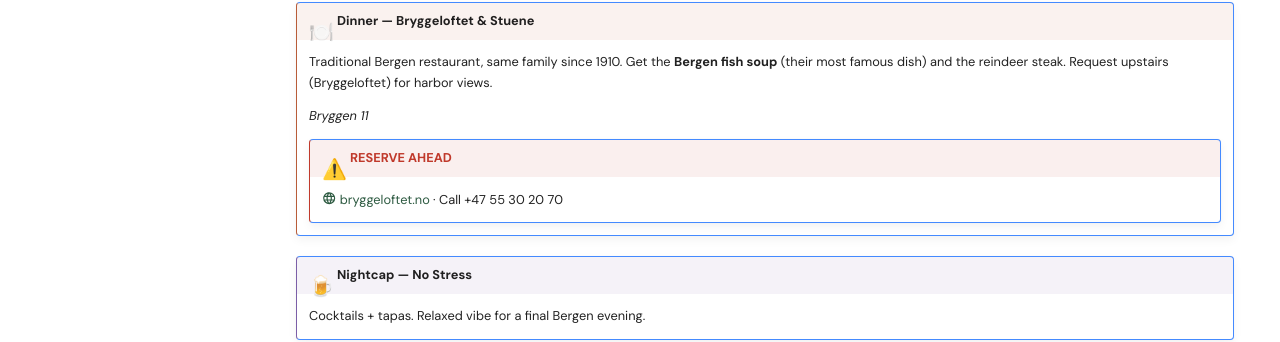
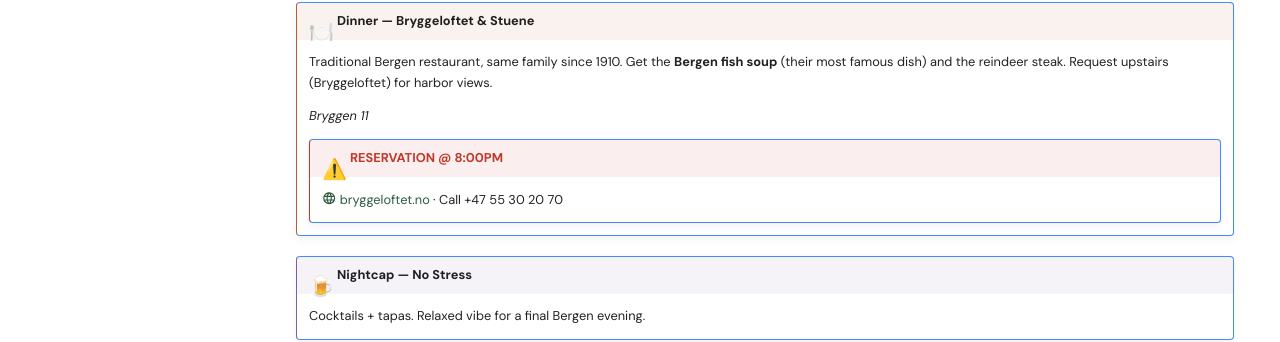
Before and after one commit to dh-foo-bar/travel, an MkDocs documentation site: the page built from docs/trips/northern-europe-2026/bergen.md, in a window 1280 px wide and 900 px high, scrolled down 1283 px. Shown: the part 492-834 px from the top of the window. Built offline with MkDocs 1.6.1 and Material for MkDocs 9.7.7, drawn with Linux system fonts in a browser that asks for light colours; some web fonts are replaced.

Commit message:
Add Bergen dinner reservation

```diff
--- a/docs/trips/northern-europe-2026/bergen.md
+++ b/docs/trips/northern-europe-2026/bergen.md
@@ -60,7 +60,7 @@
 
     *Bryggen 11*
 
-    !!! reserve "RESERVE AHEAD"
+    !!! reserve "RESERVATION @ 8:00PM"
         [:material-web: bryggeloftet.no](https://www.bryggeloftet.no) · Call +47 55 30 20 70
 
 !!! drink "Nightcap — No Stress"
```
